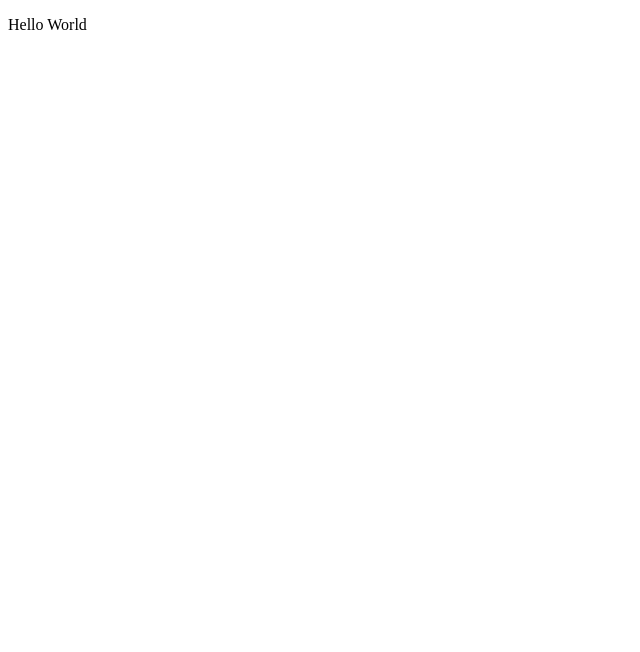
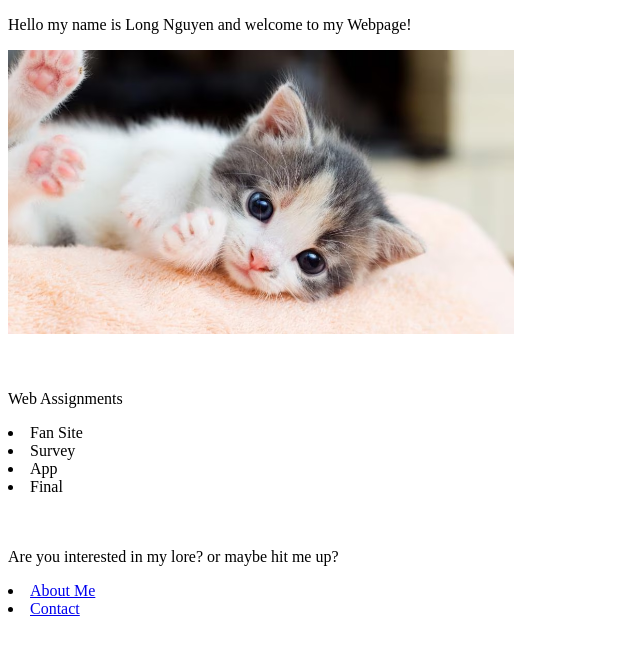
Before and after one commit to LongBlace/Hello-World-Class, a plain HTML site: page index.html in a window 1280 px wide. Shown: the whole page, without its empty margins (0-640 px from the left). Drawn offline with Linux system fonts and the light colour scheme.

Commit message:
Expanded
-Added Assignments and images
-Added placeholders that aren't working yet

```diff
--- a/index.html
+++ b/index.html
@@ -1,7 +1,25 @@
 <!DOCTYPE html>
-<html>
+<html lang="en">
+    <meta charset="UTF-8">
 	<title>Long Nguyen</title>
 	<body>
-		<p>Hello World</p>
+		<p>Hello my name is Long Nguyen and welcome to my Webpage!</p>
+       <img src="./images/kitten-development.jpg" width="40%">
+         <br/>
+         <br/>
+         <br/>
+        <p>Web Assignments</p>
+        <li> Fan Site </li>
+        <li> Survey </li>
+        <li> App </li>
+        <li> Final </li>
+        <br/>
+        <br/>
+        <p>Are you interested in my lore? or maybe hit me up?</p>
+        <li><a href="./images/Long_Nguyen_Project1_Final-1.jpg">About Me</a></li>
+        <li><a href="./contacts/contacts.html">Contact</a></li>
+
+
+
 	</body>
 </html>
```
Also changed, not shown: contacts/contacts.html (added, +12 -0 lines), images/Long_Nguyen_Project1_Final-1.jpg (added), images/kitten-development.jpg (added).
